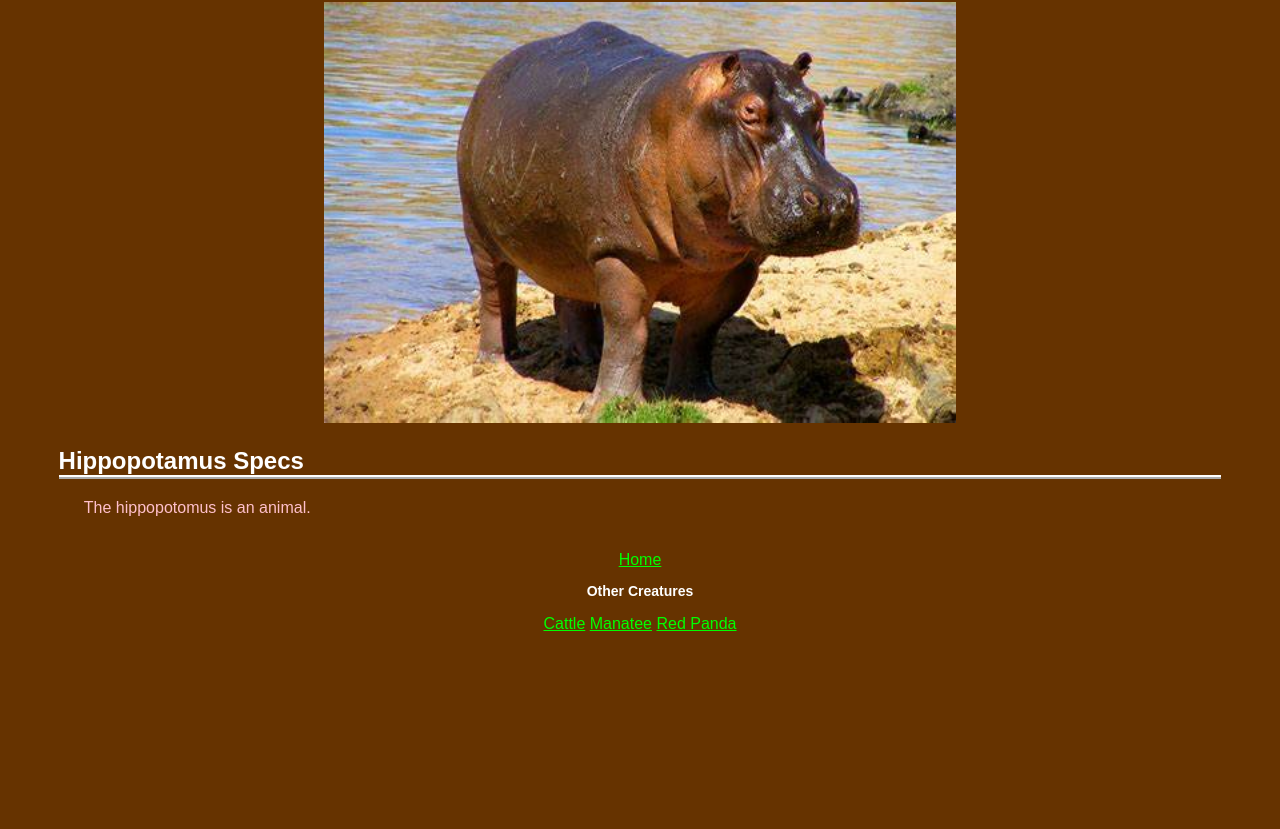
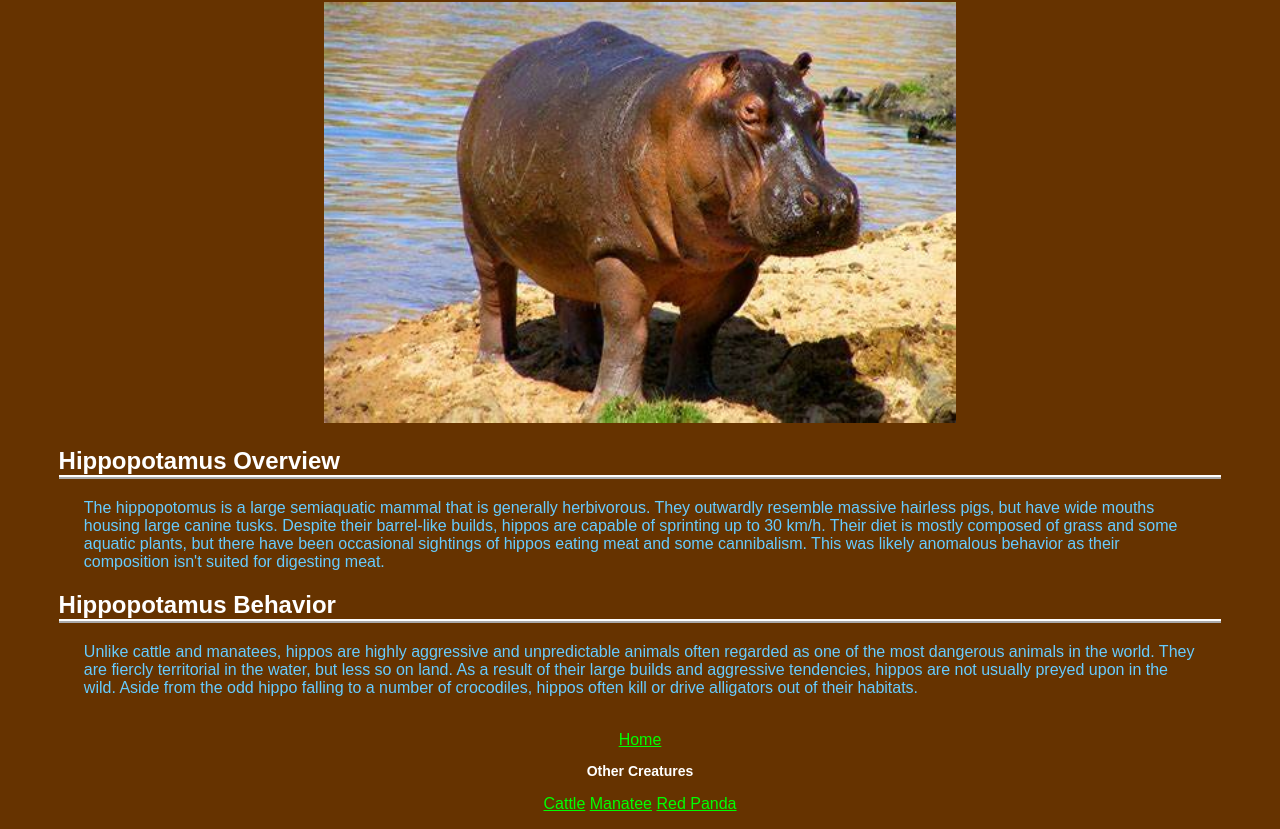
Before and after one commit to GHuang27/assignment1, a plain HTML site: page hippo.html in a window 1280 px wide. Shown: the part 78-907 px from the top of the page. Before the commit the page ends 800 px from the top, so only its background shows below. Drawn offline with Linux system fonts and the light colour scheme.

Commit message:
updated hippo descriptions

```diff
--- a/css/hippo.css
+++ b/css/hippo.css
@@ -21,7 +21,7 @@ h3 {
 }
 
 #details {
-	color: pink;
+	color: rgba(102,204,255);
 	text-align: left;
 	margin-left: 6%;
 	margin-right: 6%;
--- a/hippo.html
+++ b/hippo.html
@@ -10,10 +10,29 @@
 	<h1>Hippopotamus</h1>
 	<img src="img/hippo.jpg" alt="Hippopotamus">
 	<h2>
-		Hippopotamus Specs
+		Hippopotamus Overview
 	</h2>
 	<p id="details">
-		The hippopotomus is an animal.
+		The hippopotomus is a large semiaquatic mammal that is generally
+		herbivorous. They outwardly resemble massive hairless pigs, but have
+		wide mouths housing large canine tusks. Despite their barrel-like
+		builds, hippos are capable of sprinting up to 30 km/h. Their diet is
+		mostly composed of grass and some aquatic plants, but there have been
+		occasional sightings of hippos eating meat and some cannibalism. This
+		was likely anomalous behavior as their composition isn't suited for
+		digesting meat.
+	</p>
+	<h2>
+		Hippopotamus Behavior
+	</h2>
+	<p id="details">
+		Unlike cattle and manatees, hippos are highly aggressive and
+		unpredictable animals often regarded as one of the most dangerous
+		animals in the world. They are fiercly territorial in the water, but
+		less so on land. As a result of their large builds and aggressive
+		tendencies, hippos are not usually preyed upon in the wild. Aside from
+		the odd hippo falling to a number of crocodiles, hippos often kill or
+		drive alligators out of their habitats.
 	</p>
 	<br/>
 	<a href="index.html">Home</a>
```
